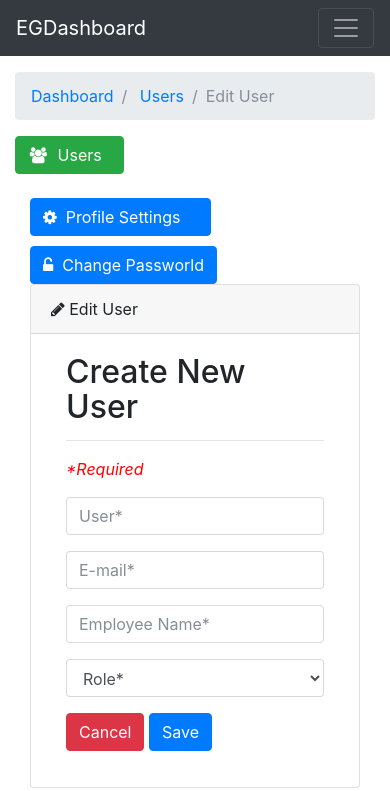
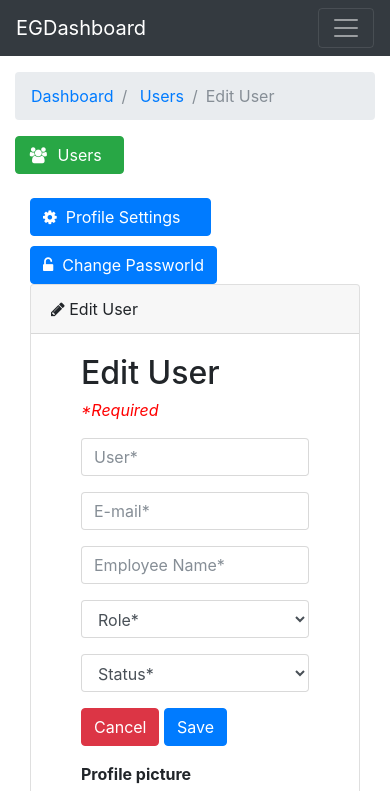
Before and after one commit to egavilan1987/1-Dashboard, a PHP site: page /editUser.php in a window 390 px wide. Shown: the top 791 px of the page. Run offline with PHP 8.4, Linux system fonts and the light colour scheme.

Commit message:
7-26-2018(Morning)

```diff
--- a/helper/Todo.php
+++ b/helper/Todo.php
@@ -6,11 +6,7 @@ BECAUSE TODAY WE ARE USING A NEW SYSTEM IN MY JOBPLACE MAYBE THERE WILL NOT BE T
 
 Coding
 
-	*Study the add users code many times.
-	*Check the whole code.
-	*Study Sales and Inventory Sales code.
-	*IF POSIBLE CODE.
-
+	*Study Bootstrap Grids
 
 RESEACH
 	*Alertify title
--- a/view/editUser.php
+++ b/view/editUser.php
@@ -54,9 +54,17 @@
             <div class="card-body">
               <div class="table-responsive">
                 <div class="container">
-                  <form id="frmAddUsers">
-                    <h2>Create New User</h2>
-                    <hr class="colorgraph">
+
+
+
+
+
+
+<!------ Include the above in your HEAD tag ---------->
+
+ <div class="container">
+            <div class="row">
+                <div class="col-md-12  toppad  offset-md-0 ">
                   <div id="alert_error_message" class="alert alert-danger alert-dismissible fade show" role="alert">
                      <i class="fa fa-exclamation-triangle"></i>
                     <strong>Alert!</strong> Please check in on some of the fields below.
@@ -64,25 +72,37 @@
                        <span aria-hidden="true">&times;</span>
                      </button>
                    </div>
+                </div>
+
+
+
+                <div class="col-md-6  offset-md-0  toppad" >
+
+
+
+
+                  <form id="frmAddUsers">
+                    <h2>Edit User</h2>
+
                     <p style="color:red"><i>*Required</i></p>
                     <div class="row">
-                      <div class="col-xs-12 col-sm-6 col-md-6">
+                    </div>
+
                     <div class="form-group">
                       <input type="text" name="user" id="user" class="form-control input-lg" placeholder="User*">
                       <div id="username_error_message" style="color:red"></div>
                     </div>
-                      </div>
-                      <div class="col-xs-12 col-sm-6 col-md-6">
+
                     <div class="form-group">
                       <input type="text" name="email" id="email" class="form-control input-lg" placeholder="E-mail*">
                       <div id="email_error_message" style="color:red"></div>
                     </div>
-                      </div>
-                    </div>
+
                     <div class="form-group">
                       <input type="text" name="employee" id="employee" class="form-control input-lg" placeholder="Employee Name*">
                       <div id="employee_error_message" style="color:red"></div>
                     </div>
+
                     <div class="form-group">
                       <select name="role" id="role" class="form-control">
                         <option value="" hidden>Role*</option>
@@ -91,24 +111,127 @@
                       </select>
                       <div id="role_error_message" style="color:red"></div>
                     </div>
+
+                    <div class="form-group">
+                      <select name="status" id="status" class="form-control">
+                        <option value="" hidden>Status*</option>
+                        <option>Active</option>
+                        <option>Inative</option>
+                      </select>
+                      <div id="role_error_message" style="color:red"></div>
+                    </div>
                         <button type="button" id="btnCancel"  class="btn btn-danger">Cancel</button>
                         <button type="button" id="btnAddUsers" class="btn btn-primary">Save</button>
                   </form>
+
+
+
+
+
+
+
+
+
+
+
+
+
+
+
+
+
+
+
+
+
+
+
+
+                </div>
+                <div class="col-md-6  offset-md-0  toppad">
+                  <dt><label for="upload-profile-picture">Profile picture</label></dt>
+                    <div align="center">
+
+
+                            <dd class="avatar-upload-container clearfix">
+                              <img class="img-thumbnail" src="https://avatars3.githubusercontent.com/u/29561850?s=400&amp;u=d29c527f6afa334781a92b5ee88cfad35ffd1d00&amp;v=4" width="200" height="200" alt="@egavilan1987" />
+                              <div class="avatar-upload">
+                                <br>
+                                  <input id="upload-profile-picture" type="file" class="manual-file-chooser width-full height-full ml-0 js-manual-file-chooser">
+
+                              </div> <!-- /.avatar-upload -->
+                            </dd>
+                            <a href="#" class="btn btn-primary ml-2">Save new profile image.</a>
+
+                    </div>
+                </div>
+
+
+
+            </div>
+        </div>
+
+
+
+
+
+
+
+
+
+
+
+
+
+
+
+
+
+
+
+
+
+
+
+
+
+
+
+
+
+
+
+
+
+
+
+
+
+
+
+
+
+
                 </div>
               </div>
             </div>
           </div>
         </div>
         <!-- Example DataUsers Card-->
-        <div class="col-md-9 well admin-content" id="widgets">
+        <div class="col-md-6 well admin-content" id="widgets">
           <!-- Example DataUsers Card-->
           <div class="card mb-3">
             <div class="card-header">
-              <i class="fa fa-pencil"></i>  Edit Password</div>
+              <i class="fa fa-pencil"></i>  Edit User Password</div>
             <div class="card-body">
               <div class="table-responsive">
                 <div class="container">
-                  <form id="frmAddUsers">
+
+
+
+
+
+                  <form id="frmEditUserPassword">
 
                     <!--
                     <div id="alert_error_message2" class="alert alert-danger alert-dismissible fade show" role="alert">
@@ -121,11 +244,7 @@
                     -->
                     <p style="color:red"><i>*Required</i></p>
                     <div class="row">
-                      <div class="col-xs-12 col-sm-6 col-md-6">
-                        <div class="form-group">
-                          <input type="password" name="password" id="password" class="form-control input-lg" placeholder="Old Password*">
-                          <div id="password_error_message" style="color:red"></div>
-                        </div>
+                      <div class="col-xs-12 col-sm-12 col-md-12">
                         <div class="form-group">
                           <input type="password" name="password" id="password" class="form-control input-lg" placeholder="Password*">
                           <div id="password_error_message" style="color:red"></div>
@@ -134,26 +253,11 @@
                           <input type="password" name="password_confirmation" id="password_confirmation" class="form-control input-lg" placeholder="Confirm Password*">
                           <div id="password_confirmation_error_message" style="color:red"></div>
                         </div>
-                      </div>
-                      <div class="col-xs-12 col-sm-6 col-md-6">
-                                <div class="modal-body">
-                <div class="modal-body">
-                    <center>
-                    <img src="../files/1.JPG" name="aboutme" width="140" height="140" border="0" class="img-thumbnail"></a>
-
-
-                      <div class="modal-footer">
-                        <button type="button" class="btn btn-secondary" data-dismiss="modal">Close</button>
-                      </div>
-                      </center>
-                    </div>
                           <button type="button" id="btnCancel"  class="btn btn-danger">Cancel</button>
                           <button type="button" id="btnAddUsers" class="btn btn-primary">Save</button>
-
-
                       </div>
                     </div>
-          </div>
+                </form>
         </div>
 
     </div>
--- a/view/users.php
+++ b/view/users.php
@@ -44,7 +44,7 @@
         <div class="modal-header">
           <h5 class="modal-title" id="usersModalLabel">User Information</h5>
           <center>
-            <a href="users.php">Edit&nbsp;</a>
+            <a href="editUser.php">Edit&nbsp;</a>
             <a href="users.php">Print</a>
           </center>
         </div>
```
Lines whose indentation alone changed are shown as unchanged.
